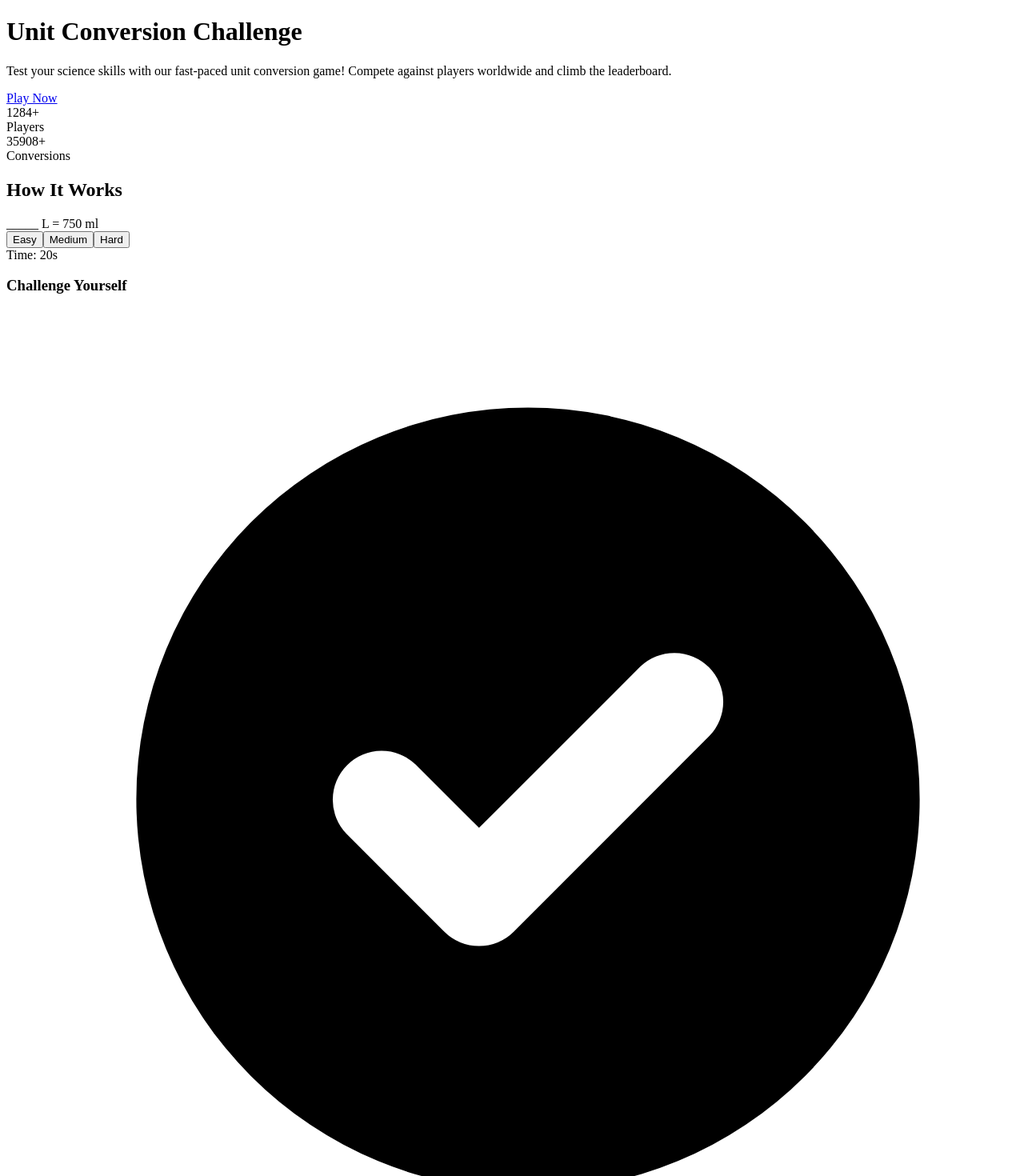
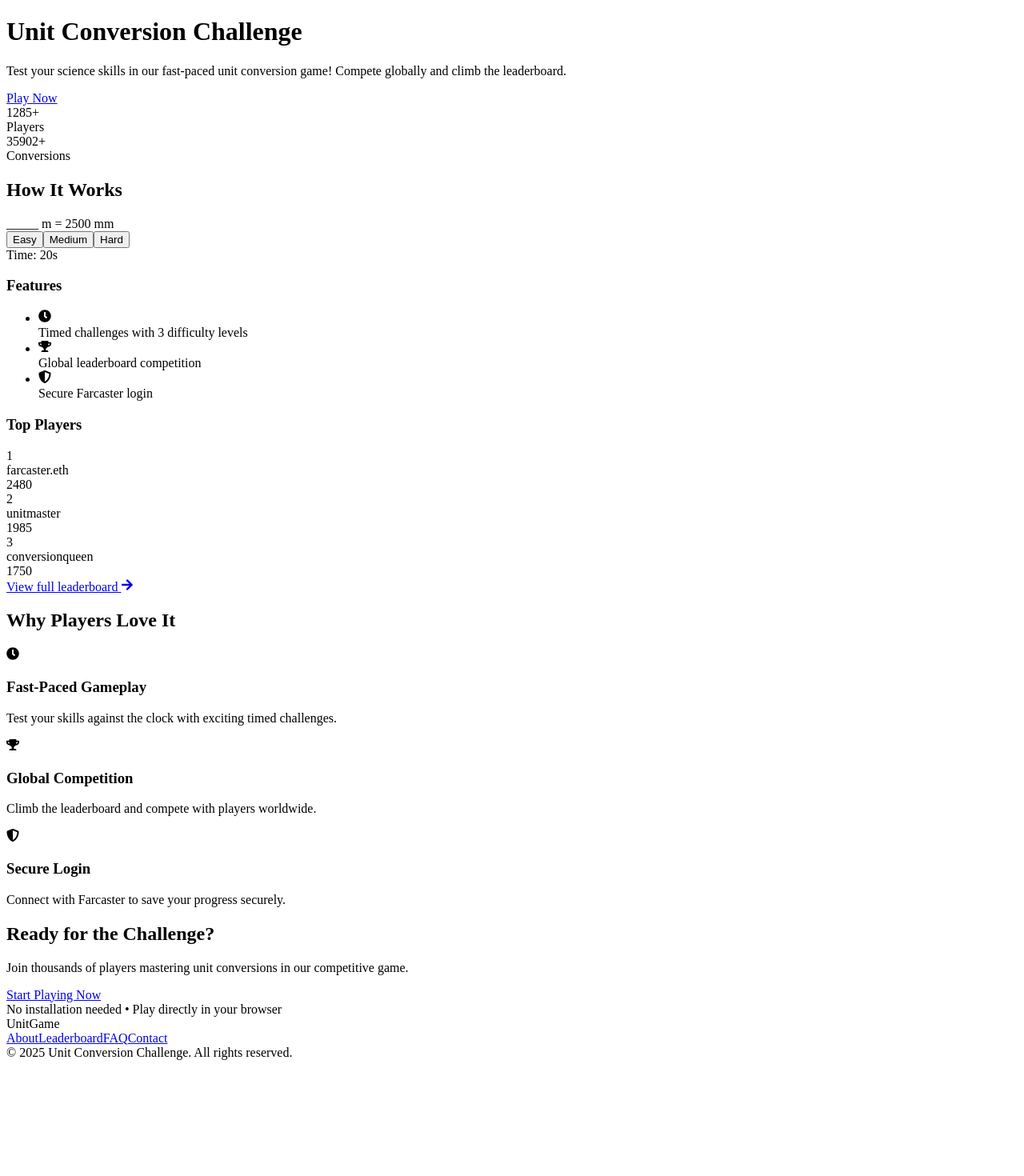
Before and after one commit to ItsMeGingerGun/unit-game, a Next.js app: page / in a window 1280 px wide. Shown: the top 1470 px of the page at 80% size. After the commit the page ends 1333 px from the top, so only its background shows below. Built offline with nearby package versions, Linux system fonts and the light colour scheme.

Commit message:
Update page.tsx

```diff
--- a/app/page.tsx
+++ b/app/page.tsx
@@ -2,51 +2,42 @@
 'use client';
 import { useState, useEffect } from 'react';
 import Link from 'next/link';
-import { motion } from 'framer-motion';
+import { FaClock, FaTrophy, FaShieldAlt, FaArrowRight } from 'react-icons/fa';
 
 export default function LandingPage() {
   const [activeUnit, setActiveUnit] = useState(0);
   const [difficulty, setDifficulty] = useState('easy');
-  const [isAnimating, setIsAnimating] = useState(true);
   const [playerCount, setPlayerCount] = useState(1284);
   const [solvedCount, setSolvedCount] = useState(35892);
 
-  // Demo unit conversion examples
   const unitExamples = [
     { from: 'kg', to: 'g', value: 1.5, answer: 1500 },
     { from: 'mm', to: 'm', value: 2500, answer: 2.5 },
     { from: 'ml', to: 'L', value: 750, answer: 0.75 },
-    { from: 'mg', to: 'g', value: 450, answer: 0.45 },
   ];
 
-  // Leaderboard preview
   const leaderboardPreview = [
     { name: 'farcaster.eth', score: 2480 },
     { name: 'unitmaster', score: 1985 },
     { name: 'conversionqueen', score: 1750 },
-    { name: 'sciencenerd', score: 1620 },
-    { name: 'newplayer', score: 1205 },
   ];
 
-  // Animation for unit conversion examples
+  // Auto-rotate unit examples
   useEffect(() => {
     const interval = setInterval(() => {
-      if (isAnimating) {
-        setActiveUnit((prev) => (prev + 1) % unitExamples.length);
-      }
+      setActiveUnit(prev => (prev + 1) % unitExamples.length);
     }, 3000);
+    return () => clearInterval(interval);
+  }, []);
 
-    return () => clearInterval(interval);
-  }, [isAnimating]);
-
-  // Stats animation
+  // Animated counters
   useEffect(() => {
     const playerInterval = setInterval(() => {
-      setPlayerCount(prev => prev + Math.floor(Math.random() * 3));
+      setPlayerCount(prev => prev + 1);
     }, 5000);
 
     const solvedInterval = setInterval(() => {
-      setSolvedCount(prev => prev + Math.floor(Math.random() * 10));
+      setSolvedCount(prev => prev + 5);
     }, 2000);
 
     return () => {
@@ -58,84 +49,58 @@ export default function LandingPage() {
   return (
     <div className="min-h-screen bg-gradient-to-br from-indigo-50 to-purple-100">
       {/* Hero Section */}
-      <div className="max-w-7xl mx-auto px-4 sm:px-6 lg:px-8 pt-20 pb-16 text-center">
-        <motion.h1
-          className="text-5xl md:text-7xl font-extrabold text-transparent bg-clip-text bg-gradient-to-r from-purple-600 to-indigo-600"
-          initial={{ opacity: 0, y: 20 }}
-          animate={{ opacity: 1, y: 0 }}
-          transition={{ duration: 0.5 }}
-        >
+      <div className="max-w-7xl mx-auto px-4 sm:px-6 lg:px-8 pt-16 pb-12 text-center">
+        <h1 className="text-4xl md:text-6xl font-extrabold text-transparent bg-clip-text bg-gradient-to-r from-purple-600 to-indigo-600">
           Unit Conversion Challenge
-        </motion.h1>
+        </h1>
 
-        <motion.p
-          className="mt-6 text-xl text-gray-600 max-w-3xl mx-auto"
-          initial={{ opacity: 0 }}
-          animate={{ opacity: 1 }}
-          transition={{ delay: 0.2, duration: 0.5 }}
-        >
-          Test your science skills with our fast-paced unit conversion game!
-          Compete against players worldwide and climb the leaderboard.
-        </motion.p>
+        <p className="mt-4 text-lg md:text-xl text-gray-600 max-w-3xl mx-auto">
+          Test your science skills in our fast-paced unit conversion game!
+          Compete globally and climb the leaderboard.
+        </p>
 
-        <motion.div
-          initial={{ opacity: 0, y: 20 }}
-          animate={{ opacity: 1, y: 0 }}
-          transition={{ delay: 0.4, duration: 0.5 }}
-          className="mt-10"
-        >
+        <div className="mt-8">
           <Link
             href="/game"
-            className="inline-block bg-gradient-to-r from-purple-600 to-indigo-600 text-white font-bold py-4 px-8 rounded-full text-lg shadow-lg hover:shadow-xl transform hover:-translate-y-1 transition-all duration-300"
+            className="inline-block bg-gradient-to-r from-purple-600 to-indigo-600 text-white font-bold py-3 px-6 rounded-full text-lg shadow-lg hover:shadow-xl transition-all duration-300"
           >
             Play Now
           </Link>
-        </motion.div>
+        </div>
 
-        <div className="mt-16 flex flex-wrap justify-center gap-8">
-          <div className="bg-white p-6 rounded-xl shadow-lg text-center min-w-[200px]">
-            <div className="text-4xl font-bold text-purple-600">{playerCount}+</div>
-            <div className="text-gray-600 mt-2">Players</div>
+        <div className="mt-12 flex flex-wrap justify-center gap-6">
+          <div className="bg-white p-4 rounded-xl shadow-lg text-center min-w-[160px]">
+            <div className="text-3xl font-bold text-purple-600">{playerCount}+</div>
+            <div className="text-gray-600 mt-1">Players</div>
           </div>
 
-          <div className="bg-white p-6 rounded-xl shadow-lg text-center min-w-[200px]">
-            <div className="text-4xl font-bold text-indigo-600">{solvedCount}+</div>
-            <div className="text-gray-600 mt-2">Conversions</div>
+          <div className="bg-white p-4 rounded-xl shadow-lg text-center min-w-[160px]">
+            <div className="text-3xl font-bold text-indigo-600">{solvedCount}+</div>
+            <div className="text-gray-600 mt-1">Conversions</div>
           </div>
         </div>
       </div>
 
       {/* Interactive Demo */}
-      <div className="max-w-4xl mx-auto px-4 sm:px-6 lg:px-8 py-16">
+      <div className="max-w-4xl mx-auto px-4 sm:px-6 lg:px-8 py-12">
         <div className="bg-white rounded-2xl shadow-xl overflow-hidden">
-          <div className="p-8">
-            <h2 className="text-3xl font-bold text-gray-900 mb-6">How It Works</h2>
+          <div className="p-6 md:p-8">
+            <h2 className="text-2xl md:text-3xl font-bold text-gray-900 mb-6">How It Works</h2>
 
-            <div className="flex flex-col md:flex-row gap-8 items-center">
-              <div className="flex-1">
-                <div
-                  className="bg-gray-100 rounded-xl p-8 text-center relative overflow-hidden"
-                  onMouseEnter={() => setIsAnimating(false)}
-                  onMouseLeave={() => setIsAnimating(true)}
-                >
-                  <motion.div
-                    key={activeUnit}
-                    initial={{ opacity: 0, y: 20 }}
-                    animate={{ opacity: 1, y: 0 }}
-                    exit={{ opacity: 0, y: -20 }}
-                    transition={{ duration: 0.5 }}
-                    className="text-5xl font-bold text-gray-800"
-                  >
+            <div className="flex flex-col md:flex-row gap-6 items-center">
+              <div className="flex-1 w-full">
+                <div className="bg-gray-100 rounded-xl p-6 text-center">
+                  <div className="text-3xl md:text-4xl font-bold text-gray-800 min-h-[120px] flex items-center justify-center">
                     _____ {unitExamples[activeUnit].to} = {unitExamples[activeUnit].value} {unitExamples[activeUnit].from}
-                  </motion.div>
+                  </div>
 
                   <div className="mt-6">
-                    <div className="flex justify-center space-x-4 mb-4">
+                    <div className="flex justify-center space-x-3 mb-4">
                       {['easy', 'medium', 'hard'].map((level) => (
                         <button
                           key={level}
                           onClick={() => setDifficulty(level)}
-                          className={`px-4 py-2 rounded-full font-medium ${
+                          className={`px-3 py-1.5 text-sm md:px-4 md:py-2 md:text-base rounded-full font-medium ${
                             difficulty === level
                               ? 'bg-purple-600 text-white'
                               : 'bg-gray-200 text-gray-700'
@@ -147,11 +112,11 @@ export default function LandingPage() {
                     </div>
 
                     <div className="relative h-2 bg-gray-200 rounded-full overflow-hidden">
-                      <motion.div
-                        className="absolute top-0 left-0 h-full bg-purple-600"
-                        initial={{ width: 0 }}
-                        animate={{ width: difficulty === 'easy' ? '33%' : difficulty === 'medium' ? '66%' : '100%' }}
-                        transition={{ duration: 0.5 }}
+                      <div
+                        className={`absolute top-0 left-0 h-full bg-purple-600 transition-all duration-500 ${
+                          difficulty === 'easy' ? 'w-1/3' :
+                          difficulty === 'medium' ? 'w-2/3' : 'w-full'
+                        }`}
                       />
                     </div>
                     <div className="mt-2 text-sm text-gray-500">
@@ -161,37 +126,31 @@ export default function LandingPage() {
                 </div>
               </div>
 
-              <div className="flex-1">
-                <h3 className="text-xl font-bold text-gray-800 mb-4">Challenge Yourself</h3>
+              <div className="flex-1 w-full">
+                <h3 className="text-xl font-bold text-gray-800 mb-4">Features</h3>
                 <ul className="space-y-3">
                   <li className="flex items-start">
                     <div className="bg-purple-100 text-purple-600 rounded-full p-1 mr-3 mt-1">
-                      <svg xmlns="http://www.w3.org/2000/svg" className="h-5 w-5" viewBox="0 0 20 20" fill="currentColor">
-                        <path fillRule="evenodd" d="M10 18a8 8 0 100-16 8 8 0 000 16zm3.707-9.293a1 1 0 00-1.414-1.414L9 10.586 7.707 9.293a1 1 0 00-1.414 1.414l2 2a1 1 0 001.414 0l4-4z" clipRule="evenodd" />
-                      </svg>
+                      <FaClock className="h-4 w-4" />
                     </div>
-                    <span>Three difficulty levels to test your skills</span>
+                    <span>Timed challenges with 3 difficulty levels</span>
                   </li>
                   <li className="flex items-start">
                     <div className="bg-purple-100 text-purple-600 rounded-full p-1 mr-3 mt-1">
-                      <svg xmlns="http://www.w3.org/2000/svg" className="h-5 w-5" viewBox="0 0 20 20" fill="currentColor">
-                        <path fillRule="evenodd" d="M10 18a8 8 0 100-16 8 8 0 000 16zm3.707-9.293a1 1 0 00-1.414-1.414L9 10.586 7.707 9.293a1 1 0 00-1.414 1.414l2 2a1 1 0 001.414 0l4-4z" clipRule="evenodd" />
-                      </svg>
+                      <FaTrophy className="h-4 w-4" />
                     </div>
-                    <span>Compete on the global leaderboard</span>
+                    <span>Global leaderboard competition</span>
                   </li>
                   <li className="flex items-start">
                     <div className="bg-purple-100 text-purple-600 rounded-full p-1 mr-3 mt-1">
-                      <svg xmlns="http://www.w3.org/2000/svg" className="h-5 w-5" viewBox="0 0 20 20" fill="currentColor">
-                        <path fillRule="evenodd" d="M10 18a8 8 0 100-16 8 8 0 000 16zm3.707-9.293a1 1 0 00-1.414-1.414L9 10.586 7.707 9.293a1 1 0 00-1.414 1.414l2 2a1 1 0 001.414 0l4-4z" clipRule="evenodd" />
-                      </svg>
+                      <FaShieldAlt className="h-4 w-4" />
                     </div>
-                    <span>Login with Farcaster to save your progress</span>
+                    <span>Secure Farcaster login</span>
                   </li>
                 </ul>
 
                 <div className="mt-8">
-                  <h3 className="text-xl font-bold text-gray-800 mb-4">Leaderboard Preview</h3>
+                  <h3 className="text-xl font-bold text-gray-800 mb-4">Top Players</h3>
                   <div className="space-y-3">
                     {leaderboardPreview.map((player, index) => (
                       <div key={index} className="flex items-center justify-between bg-gray-50 p-3 rounded-lg">
@@ -199,9 +158,14 @@ export default function LandingPage() {
                           <div className="text-gray-500 mr-3 w-6 text-center">{index + 1}</div>
                           <div className="font-medium">{player.name}</div>
                         </div>
-                        <div className="font-bold text-purple-600">{player.score} pts</div>
+                        <div className="font-bold text-purple-600">{player.score}</div>
                       </div>
                     ))}
+                  </div>
+                  <div className="mt-4 text-right">
+                    <Link href="/leaderboard" className="text-purple-600 hover:underline flex items-center justify-end">
+                      View full leaderboard <FaArrowRight className="ml-1" />
+                    </Link>
                   </div>
                 </div>
               </div>
@@ -210,87 +174,67 @@ export default function LandingPage() {
         </div>
       </div>
 
-      {/* Features */}
-      <div className="max-w-7xl mx-auto px-4 sm:px-6 lg:px-8 py-16">
-        <h2 className="text-3xl font-bold text-center text-gray-900 mb-12">Why Players Love Our Game</h2>
+      {/* Features Section */}
+      <div className="max-w-7xl mx-auto px-4 sm:px-6 lg:px-8 py-12">
+        <h2 className="text-2xl md:text-3xl font-bold text-center text-gray-900 mb-8">Why Players Love It</h2>
 
-        <div className="grid grid-cols-1 md:grid-cols-3 gap-8">
-          <motion.div
-            className="bg-white p-8 rounded-xl shadow-lg text-center"
-            whileHover={{ y: -10 }}
-            transition={{ duration: 0.3 }}
-          >
-            <div className="w-16 h-16 bg-purple-100 rounded-full flex items-center justify-center mx-auto mb-6">
-              <svg xmlns="http://www.w3.org/2000/svg" className="h-8 w-8 text-purple-600" fill="none" viewBox="0 0 24 24" stroke="currentColor">
-                <path strokeLinecap="round" strokeLinejoin="round" strokeWidth={2} d="M12 8v4l3 3m6-3a9 9 0 11-18 0 9 9 0 0118 0z" />
-              </svg>
+        <div className="grid grid-cols-1 md:grid-cols-3 gap-6">
+          <div className="bg-white p-6 rounded-xl shadow-lg text-center transition-transform hover:-translate-y-1">
+            <div className="w-14 h-14 bg-purple-100 rounded-full flex items-center justify-center mx-auto mb-4">
+              <FaClock className="h-6 w-6 text-purple-600" />
             </div>
-            <h3 className="text-xl font-bold text-gray-900 mb-3">Fast-Paced Challenges</h3>
-            <p className="text-gray-600">Test your skills against the clock with timed challenges that get progressively harder.</p>
-          </motion.div>
+            <h3 className="text-lg font-bold text-gray-900 mb-2">Fast-Paced Gameplay</h3>
+            <p className="text-gray-600">Test your skills against the clock with exciting timed challenges.</p>
+          </div>
 
-          <motion.div
-            className="bg-white p-8 rounded-xl shadow-lg text-center"
-            whileHover={{ y: -10 }}
-            transition={{ duration: 0.3 }}
-          >
-            <div className="w-16 h-16 bg-indigo-100 rounded-full flex items-center justify-center mx-auto mb-6">
-              <svg xmlns="http://www.w3.org/2000/svg" className="h-8 w-8 text-indigo-600" fill="none" viewBox="0 0 24 24" stroke="currentColor">
-                <path strokeLinecap="round" strokeLinejoin="round" strokeWidth={2} d="M16 8v8m-4-5v5m-4-2v2m-2 4h12a2 2 0 002-2V6a2 2 0 00-2-2H6a2 2 0 00-2 2v12a2 2 0 002 2z" />
-              </svg>
+          <div className="bg-white p-6 rounded-xl shadow-lg text-center transition-transform hover:-translate-y-1">
+            <div className="w-14 h-14 bg-indigo-100 rounded-full flex items-center justify-center mx-auto mb-4">
+              <FaTrophy className="h-6 w-6 text-indigo-600" />
             </div>
-            <h3 className="text-xl font-bold text-gray-900 mb-3">Global Leaderboard</h3>
-            <p className="text-gray-600">Compete with players worldwide and see your name at the top of the rankings.</p>
-          </motion.div>
+            <h3 className="text-lg font-bold text-gray-900 mb-2">Global Competition</h3>
+            <p className="text-gray-600">Climb the leaderboard and compete with players worldwide.</p>
+          </div>
 
-          <motion.div
-            className="bg-white p-8 rounded-xl shadow-lg text-center"
-            whileHover={{ y: -10 }}
-            transition={{ duration: 0.3 }}
-          >
-            <div className="w-16 h-16 bg-purple-100 rounded-full flex items-center justify-center mx-auto mb-6">
-              <svg xmlns="http://www.w3.org/2000/svg" className="h-8 w-8 text-purple-600" fill="none" viewBox="0 0 24 24" stroke="currentColor">
-                <path strokeLinecap="round" strokeLinejoin="round" strokeWidth={2} d="M9 12l2 2 4-4m5.618-4.016A11.955 11.955 0 0112 2.944a11.955 11.955 0 01-8.618 3.04A12.02 12.02 0 003 9c0 5.591 3.824 10.29 9 11.622 5.176-1.332 9-6.03 9-11.622 0-1.042-.133-2.052-.382-3.016z" />
-              </svg>
+          <div className="bg-white p-6 rounded-xl shadow-lg text-center transition-transform hover:-translate-y-1">
+            <div className="w-14 h-14 bg-purple-100 rounded-full flex items-center justify-center mx-auto mb-4">
+              <FaShieldAlt className="h-6 w-6 text-purple-600" />
             </div>
-            <h3 className="text-xl font-bold text-gray-900 mb-3">Secure Login</h3>
-            <p className="text-gray-600">Connect with Farcaster to securely save your progress and achievements.</p>
-          </motion.div>
+            <h3 className="text-lg font-bold text-gray-900 mb-2">Secure Login</h3>
+            <p className="text-gray-600">Connect with Farcaster to save your progress securely.</p>
+          </div>
         </div>
       </div>
 
       {/* CTA Section */}
-      <div className="bg-gradient-to-r from-purple-600 to-indigo-600 py-16">
-        <div className="max-w-4xl mx-auto px-4 sm:px-6 lg:px-8 text-center">
-          <h2 className="text-3xl font-bold text-white mb-6">Ready to Test Your Skills?</h2>
-          <p className="text-xl text-purple-100 max-w-2xl mx-auto mb-8">
-            Join thousands of players mastering unit conversions in our fast-paced, competitive game.
+      <div className="bg-gradient-to-r from-purple-600 to-indigo-600 py-12">
+        <div className="max-w-3xl mx-auto px-4 sm:px-6 lg:px-8 text-center">
+          <h2 className="text-2xl md:text-3xl font-bold text-white mb-4">Ready for the Challenge?</h2>
+          <p className="text-lg text-purple-100 mb-6">
+            Join thousands of players mastering unit conversions in our competitive game.
           </p>
           <Link
             href="/game"
-            className="inline-block bg-white text-purple-600 font-bold py-4 px-8 rounded-full text-lg shadow-lg hover:bg-gray-100 transform hover:-translate-y-1 transition-all duration-300"
+            className="inline-block bg-white text-purple-600 font-bold py-3 px-8 rounded-full text-lg shadow-lg hover:bg-gray-100 transition-all duration-300"
           >
-            Play Now
+            Start Playing Now
           </Link>
-          <div className="mt-6 text-purple-200">
-            No installation required • Play directly in your browser
+          <div className="mt-4 text-purple-200 text-sm">
+            No installation needed • Play directly in your browser
           </div>
         </div>
       </div>
 
       {/* Footer */}
-      <footer className="bg-gray-900 text-white py-12">
-        <div className="max-w-7xl mx-auto px-4 sm:px-6 lg:px-8">
-          <div className="flex flex-col md:flex-row justify-between items-center">
-            <div className="text-2xl font-bold mb-6 md:mb-0">UnitGame</div>
-            <div className="flex space-x-8">
-              <a href="#" className="hover:text-purple-400 transition-colors">About</a>
-              <a href="#" className="hover:text-purple-400 transition-colors">Leaderboard</a>
-              <a href="#" className="hover:text-purple-400 transition-colors">FAQ</a>
-              <a href="#" className="hover:text-purple-400 transition-colors">Contact</a>
-            </div>
+      <footer className="bg-gray-900 text-white py-8">
+        <div className="max-w-7xl mx-auto px-4 sm:px-6 lg:px-8 text-center">
+          <div className="text-xl font-bold mb-4">UnitGame</div>
+          <div className="flex flex-wrap justify-center gap-6 mb-4">
+            <a href="#" className="hover:text-purple-400 transition-colors">About</a>
+            <a href="#" className="hover:text-purple-400 transition-colors">Leaderboard</a>
+            <a href="#" className="hover:text-purple-400 transition-colors">FAQ</a>
+            <a href="#" className="hover:text-purple-400 transition-colors">Contact</a>
           </div>
-          <div className="mt-8 text-center text-gray-400 text-sm">
+          <div className="text-gray-400 text-sm">
             © {new Date().getFullYear()} Unit Conversion Challenge. All rights reserved.
           </div>
         </div>
```
